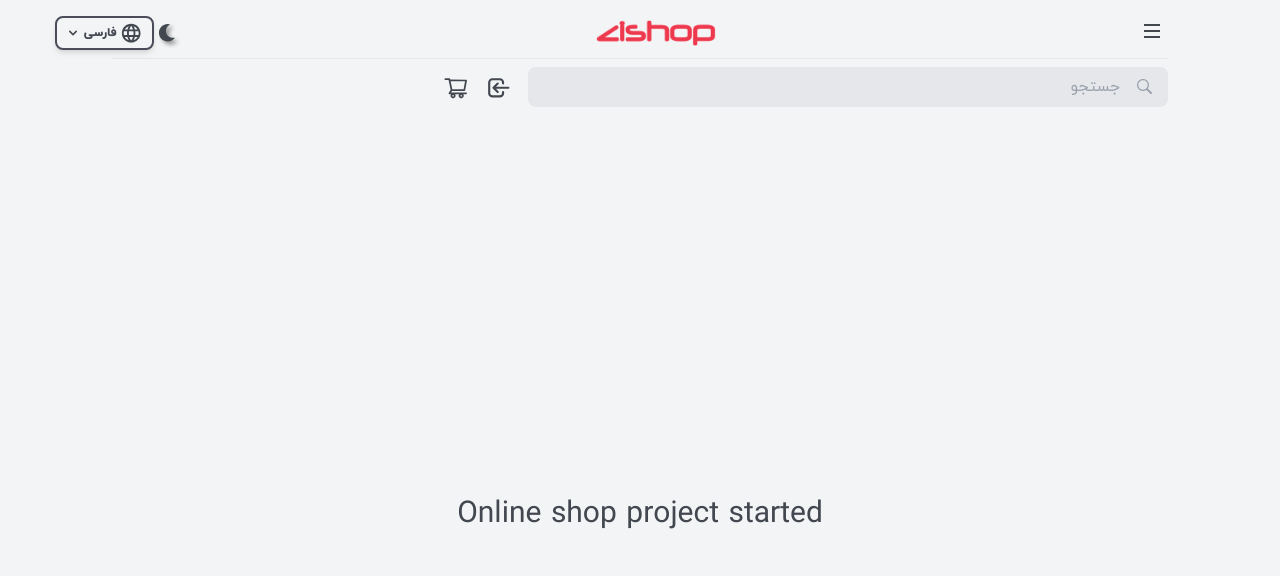
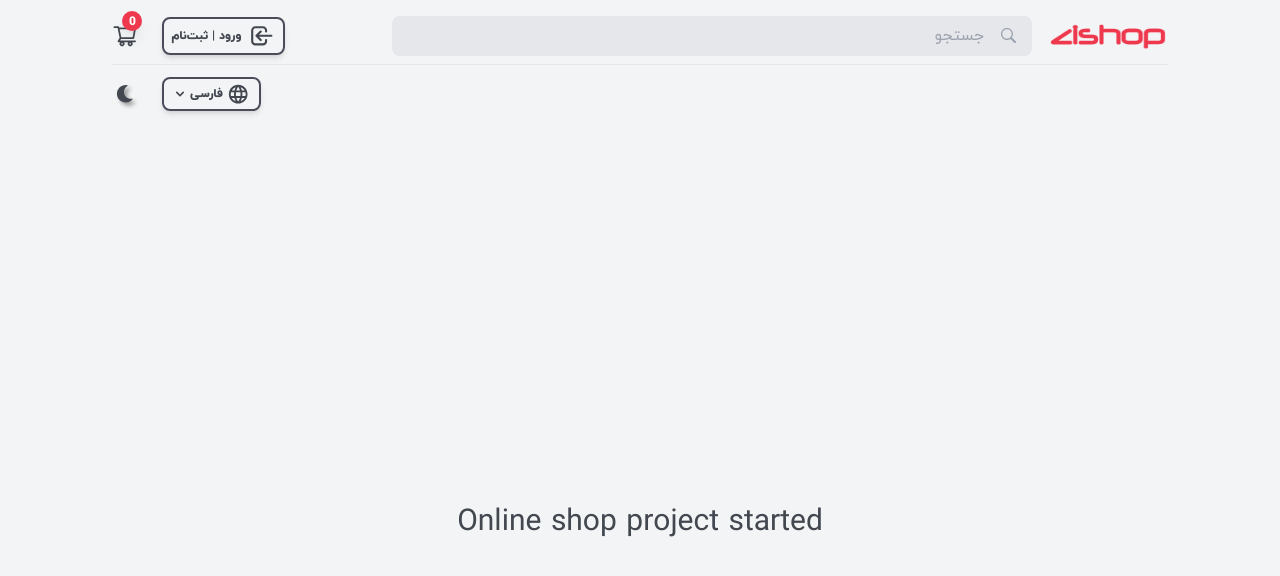
Before and after one commit to Topstar1995/E-Commerce-marketplace, a Next.js app: page / in a window 1280 px wide. Shown: the top 576 px of the page. Built offline with nearby package versions, Linux system fonts and the light colour scheme.

Commit message:
feat: :sparkles: add Basket, Login and SideBar. make Header responsive.

```diff
--- a/components/header/index.tsx
+++ b/components/header/index.tsx
@@ -2,66 +2,29 @@ import React, { useState, useRef } from "react";
 import Link from "next/link";
 import Image from "next/image";
 import { useRouter } from "next/router";
-import { Transition } from "react-transition-group";
-import en from "../../locales/pages/home/en";
-import fa from "../../locales/pages/home/fa";
+
 import SearchBar from "./SearchBar";
-import { GoGrabber } from "react-icons/go";
-
-import { HiOutlineLogin } from "react-icons/hi";
-import { AiOutlineShoppingCart } from "react-icons/ai";
-
 import Theme from "./Theme";
 import Language from "./Language";
-import SideNav from "./SideNav/SideNav";
+import Basket from "./Basket";
+import Login from "./Login";
+import SideBar from "./SideNav/SideBar";
+import en from "../../locales/en";
+import fa from "../../locales/fa";
+
 const Header = () => {
-  const [navOpen, setNavOpen] = useState(false);
-  const nodeRef = useRef<HTMLDivElement>(null);
   const { locale } = useRouter();
   const t = locale === "en" ? en : fa;
-
-  const openNav = () => {
-    setNavOpen(true);
-  };
-  const closeNav = () => {
-    setNavOpen(false);
-  };
 
   return (
     <div className="pt-4">
       <div>
         <div className="flex justify-between mb-2">
-          <div onClick={openNav}>
-            <GoGrabber style={{ fontSize: "2rem" }} />
-          </div>
-          <Transition
-            nodeRef={nodeRef}
-            in={navOpen}
-            timeout={300}
-            mountOnEnter
-            unmountOnExit
-          >
-            {(state) => {
-              return (
-                <>
-                  <SideNav ref={nodeRef} state={state} onClose={closeNav} />
-                  <div
-                    className={`fixed inset-0 z-50 bg-black/60
-                  ${
-                    state === "entering"
-                      ? "animate-fadeEntering"
-                      : state === "entered"
-                      ? "opacity-100"
-                      : "animate-fadeExit"
-                  }
-                  `}
-                    onClick={closeNav}
-                  ></div>
-                </>
-              );
-            }}
-          </Transition>
+          <div className="flex items-center">
+            <SideBar />
+
             <Link href="/">
+              <a className="flex items-center">
                 <Image
                   src="/images/logo.png"
                   alt="zishop-logo"
@@ -70,18 +33,44 @@ const Header = () => {
                   objectFit="contain"
                   className="cursor-pointer ltr:-mr-3"
                 />
+              </a>
             </Link>
-          <div className="flex justify-between items-center w-16">
+          </div>
+
+          <div className="hidden md:block ltr:ml-4 rtl:mr-4 grow">
+            <SearchBar />
+          </div>
+
+          {/* 💻 md break point -login and basket */}
+          <div className="hidden md:flex items-center justify-between font-bold ltr:ml-4 rtl:mr-4">
+            <Login modifier="md" />
+            <Basket />
+          </div>
+
+          {/* 📱 sm break point -Theme and language*/}
+          <div className="flex rtl:w-[4.1rem] ltr:w-[4.3rem] justify-between items-center md:hidden">
+            <Language />
             <Theme />
-            <Language />
           </div>
         </div>
+
         <hr />
-        <div className="my-2 flex items-center">
+
+        {/* 📱 sm break point */}
+        <div className="md:hidden my-2 flex items-center">
           <SearchBar />
-          <div className="ltr:ml-4 rtl:mr-4 flex items-center justify-between ltr:w-[4.1rem] rtl:w-[4.3rem] text-[1.6rem] font-bold">
-            <HiOutlineLogin />
-            <AiOutlineShoppingCart />
+          <div className="ltr:ml-4 rtl:mr-4 flex items-center justify-between ltr:w-[4.1rem] rtl:w-[4.3rem] ">
+            <Login />
+            <Basket />
+          </div>
+        </div>
+
+        {/* 💻 md break point */}
+        <div className="hidden md:flex justify-between items-center my-3">
+          <div className="grow"></div>
+          <div className="flex items-center justify-between ltr:w-[10rem] rtl:w-[9.3rem]">
+            <Language />
+            <Theme />
           </div>
         </div>
       </div>
```
Lines whose indentation alone changed are shown as unchanged.
